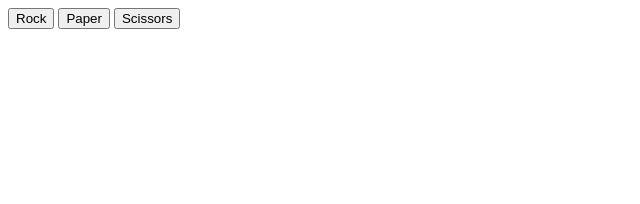
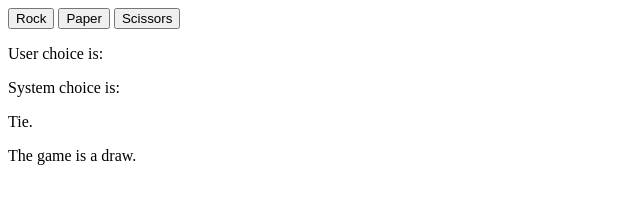
Before and after one commit to MM2099117/RockPaperScissors, a plain HTML site: page index.html in a window 1280 px wide. Both pictures are taken after a click on the button "Rock". Shown: the whole page, without its empty margins (0-640 px from the left). Drawn offline with Linux system fonts and the light colour scheme.

Commit message:
Fixed DOM manipulation problem.

```diff
--- a/index.html
+++ b/index.html
@@ -7,7 +7,7 @@
     <title>Document</title>
 </head>
 <body>
-    <div id="choice_div">
+    <div id="choices_div">
         <button id="rock_btn" type="button" value="Rock">Rock</button>
         <button id="paper_btn" type="button" value="Paper">Paper</button>
         <button id="scissors_btn" type="button" value="Scissors">Scissors</button>
--- a/script.js
+++ b/script.js
@@ -99,7 +99,7 @@ function playRound(sysChoice, userChoice){
 
     const r = document.getElementById("rock_btn");
     r.addEventListener("click", () => {
-    userChoice === getUserChoice("Rock");
+    userChoice === "Rock";
     sysChoice === getSysChoice();
     game(userChoice, sysChoice);
     });
```
